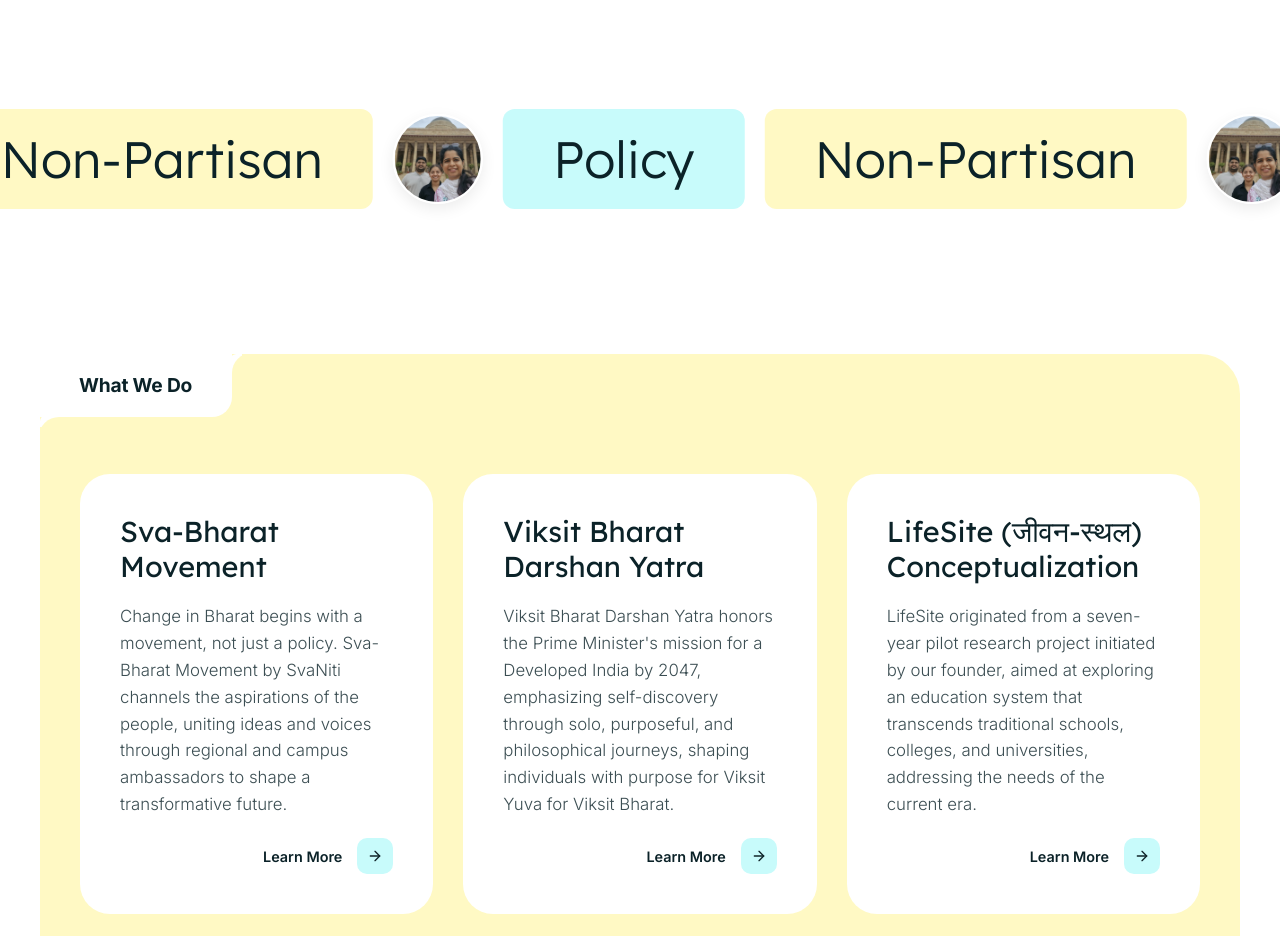
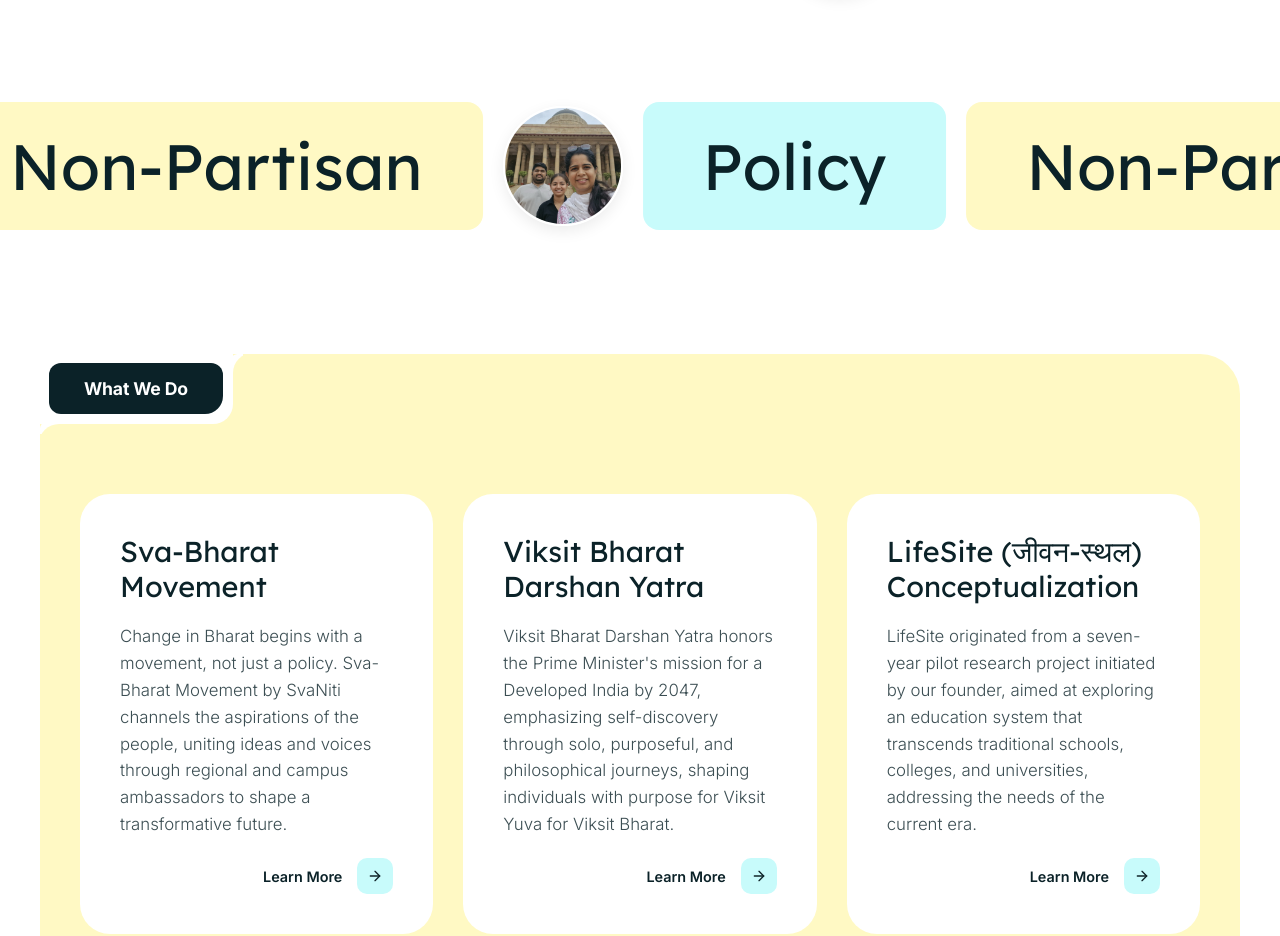
Before and after one commit to Garvit-png/SwaNiti, a Next.js app: page / in a window 1280 px wide. Shown: the part 1266-2202 px from the top of the page. Built offline with nearby package versions, Linux system fonts and the light colour scheme.

Commit message:
added what we do really

```diff
--- a/app/globals.css
+++ b/app/globals.css
@@ -308,10 +308,9 @@ a {
 
 .sr-tag {
   font-family: var(--font-lexend);
-  font-size: clamp(1.8rem, 4vw, 3.2rem); /* Adjusted for better scale */
-  font-weight: 300;
-  padding: 18px 50px;
-  border-radius: 12px; /* Matches the 'box' look in image */
+  font-size: clamp(2.2rem, 5vw, 4rem);
+  padding: 24px 60px;
+  border-radius: 16px;
   color: var(--sr-ink);
   display: flex;
   align-items: center;
@@ -327,8 +326,8 @@ a {
 }
 
 .sr-marquee-img {
-  width: 90px;
-  height: 90px;
+  width: 120px;
+  height: 120px;
   border-radius: 50%;
   overflow: hidden;
   flex-shrink: 0;
@@ -346,9 +345,9 @@ a {
 .sr-projects-container {
   width: 100%;
   height: 100%;
-  background: #fff9c4; /* Soft buttery yellow from image */
+  background: #fff9c4; /* Soft buttery yellow reverted */
   border-radius: 40px;
-  padding: 80px 40px 40px;
+  padding: 100px 40px 40px;
   position: relative;
   overflow: visible;
   display: flex;
@@ -356,14 +355,13 @@ a {
 }
 
 .sr-card-logo-notch.dark {
-  background: var(--sr-white); /* White background like the logo notch */
-  color: var(--sr-ink); /* Dark text */
-  padding: 20px 40px;
+  background: var(--sr-white);
+  padding: 10px; /* Gap for the inner black box */
   top: -1px;
   left: -1px;
   height: auto;
+  border-bottom-right-radius: 20px;
   border-top-left-radius: 40px;
-  border-bottom-right-radius: 20px;
   display: flex;
   align-items: center;
   justify-content: center;
@@ -396,10 +394,14 @@ a {
 }
 
 .sr-notch-label {
+  background: var(--sr-ink);
+  color: var(--sr-white);
+  padding: 15px 35px;
+  border-radius: 12px;
+  border-bottom-right-radius: 18px; /* Slightly more rounded for that 'cut' look */
   font-weight: 700;
-  font-size: 1.2rem;
+  font-size: 1.1rem;
   letter-spacing: -0.01em;
-  color: var(--sr-ink);
 }
 
 .sr-projects-grid {
@@ -416,7 +418,7 @@ a {
   display: flex;
   flex-direction: column;
   gap: 20px;
-  transition: transform 0.3s cubic-bezier(0.16, 1, 0.3, 1), box-shadow 0.3s ease;
+  transition: box-shadow 0.3s ease;
   min-height: 400px;
 }
 
@@ -527,8 +529,8 @@ a {
   .sr-hero-actions { flex-direction: column; align-items: stretch; gap: 20px; }
   .sr-card-links { display: none; }
   .sr-contact-link { justify-content: space-between; padding-bottom: 10px; }
-  .sr-tag { font-size: 1.8rem; padding: 12px 30px; border-radius: 10px; }
-  .sr-marquee-img { width: 70px; height: 70px; }
+  .sr-tag { font-size: 2.2rem; padding: 16px 40px; border-radius: 12px; }
+  .sr-marquee-img { width: 90px; height: 90px; }
   .sr-scroll-container { gap: 30px; }
   .sr-projects-grid { grid-template-columns: 1fr; }
   .sr-projects-container { padding: 80px 20px 20px; border-radius: 30px; }
@@ -537,8 +539,8 @@ a {
 
 @media (max-width: 640px) {
   .sr-hero-center h1 { font-size: 2.2rem; }
-  .sr-tag { font-size: 1.1rem; padding: 10px 20px; border-radius: 8px; }
-  .sr-marquee-img { width: 50px; height: 50px; }
+  .sr-tag { font-size: 1.4rem; padding: 12px 24px; border-radius: 10px; }
+  .sr-marquee-img { width: 70px; height: 70px; }
   .sr-marquee-row { gap: 12px; }
   .sr-scroll-container { justify-content: center; gap: 40px; height: auto; min-height: 100vh; padding: 60px 0; }
   .sr-project-card h3 { font-size: 1.5rem; }
--- a/app/page.tsx
+++ b/app/page.tsx
@@ -11,11 +11,14 @@ export default function Home() {
   const [hoveredIndex, setHoveredIndex] = useState<number | null>(null)
 
   const getRotation = (index: number) => {
-    if (hoveredIndex === null || hoveredIndex === index) {
-      return { rotateX: 0, rotateY: 0, scale: hoveredIndex === index ? 1.02 : 1, opacity: 1 }
+    if (hoveredIndex === null) return { rotateX: 0, rotateY: 0, scale: 1, opacity: 1 }
+
+    if (hoveredIndex === index) {
+      return { rotateX: 0, rotateY: 0, scale: 1.05, opacity: 1, zIndex: 10 }
     }
 
-    const cols = 3
+    const isMobile = typeof window !== 'undefined' && window.innerWidth <= 1024
+    const cols = isMobile ? 1 : 3
     const row = Math.floor(index / cols)
     const col = index % cols
     const hRow = Math.floor(hoveredIndex / cols)
@@ -25,10 +28,10 @@ export default function Home() {
     const dy = hRow - row
 
     return {
-      rotateY: dx * 8,
-      rotateX: -dy * 8,
-      scale: 0.98,
-      opacity: 0.6
+      rotateY: dx * 12,
+      rotateX: -dy * 12,
+      scale: 0.96,
+      opacity: 0.5
     }
   }
 
@@ -210,30 +213,34 @@ export default function Home() {
 
       {/* SECTION 3: WHAT WE DO */}
       <section id="projects" className="sr-page">
-        <div className="sr-projects-container sr-animate-in" style={{ perspective: '1000px' }}>
+        <div className="sr-projects-container" style={{ perspective: '1000px' }}>
           {/* Section Notch */}
           <div className="sr-card-logo-notch dark">
             <span className="sr-notch-label">What We Do</span>
           </div>
 
+          <div className="sr-projects-grid">
+            {projects.map((project, i) => (
               <motion.div
-            className="sr-projects-grid"
+                key={i}
                 initial="hidden"
                 whileInView="show"
                 viewport={{ once: true, amount: 0.2 }}
                 variants={{
-              hidden: { opacity: 0 },
+                  hidden: { opacity: 0, y: 80, x: -20, rotate: -2 },
                   show: {
                     opacity: 1,
-                transition: { staggerChildren: 0.1 }
+                    y: 0,
+                    x: 0,
+                    rotate: 0,
+                    transition: {
+                      duration: 0.8,
+                      ease: [0.16, 1, 0.3, 1],
+                      delay: i * 0.1
+                    }
                   }
                 }}
-          >
-            {projects.map((project, i) => (
-              <motion.div
-                key={i}
-                variants={{ hidden: { opacity: 0, y: 30 }, show: { opacity: 1, y: 0 } }}
-                animate={getRotation(i)}
+                animate={hoveredIndex !== null ? getRotation(i) : "show"}
                 onMouseEnter={() => setHoveredIndex(i)}
                 onMouseLeave={() => setHoveredIndex(null)}
                 className={`sr-project-card ${project.organic ? 'organic' : ''}`}
@@ -249,7 +256,7 @@ export default function Home() {
                 </div>
               </motion.div>
             ))}
-          </motion.div>
+          </div>
         </div>
       </section>
 
```
Lines whose indentation alone changed are shown as unchanged.
